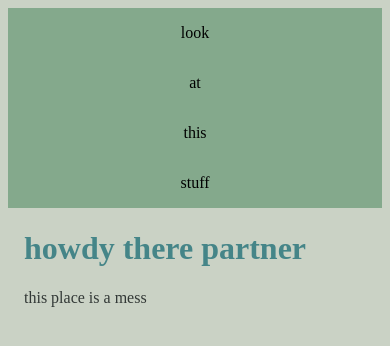
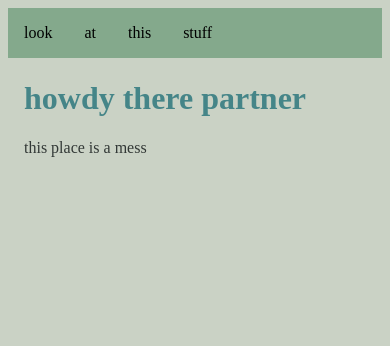
Before and after one commit to aelersich/aelersich.github.io, a plain HTML site: page index.html in a window 390 px wide. Shown: the top 346 px of the page. Drawn offline with Linux system fonts and the light colour scheme.

Commit message:
tweaked sidebar

```diff
--- a/style.css
+++ b/style.css
@@ -40,10 +40,3 @@ div.content {
   .sidebar a {float: left;}
   div.content {margin-left: 0;}
 }
-
-@media screen and (max-width: 400px) {
-  .sidebar a {
-    text-align: center;
-    float: none;
-  }
-}
```
